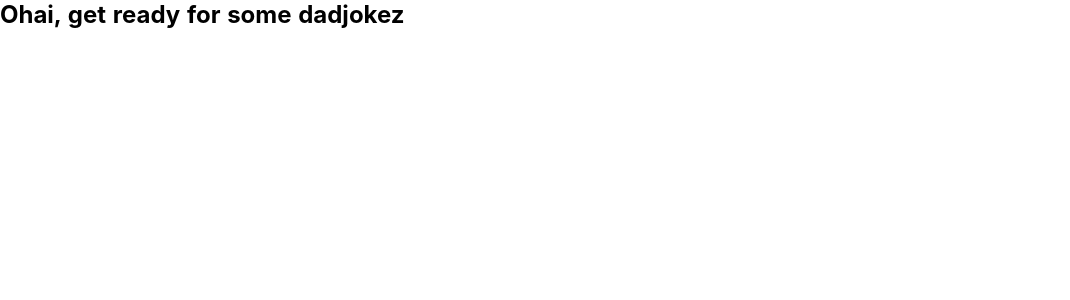
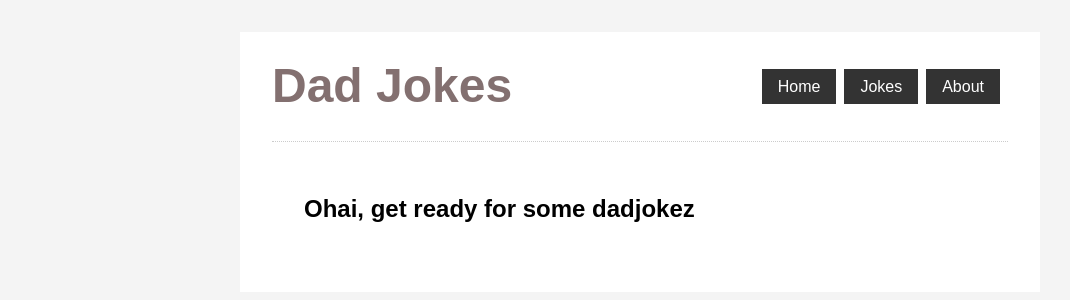
Before and after one commit to stefaleon/nuxt-dadjokes, a Nuxt app: page / in a window 1280 px wide. Shown: the top 300 px of the page, without its empty margins (0-1070 px from the left). Built offline with nearby package versions, Linux system fonts and the light colour scheme.

Commit message:
AppHeader and styling

```diff
--- /dev/null
+++ b/components/AppHeader.vue
@@ -0,0 +1,50 @@
+<template>
+  <header class="header">
+    <h1 class="title">Dad Jokes</h1>
+    <ul>
+      <li>
+        <nuxt-link to="/">Home</nuxt-link>
+      </li>
+      <li>
+        <nuxt-link to="/jokes">Jokes</nuxt-link>
+      </li>
+      <li>
+        <nuxt-link to="/about">About</nuxt-link>
+      </li>
+    </ul>
+  </header>
+</template>
+
+<script>
+export default {
+  name: "AppHeader"
+};
+</script>
+
+<style>
+.header {
+  display: flex;
+  justify-content: space-between;
+  align-items: center;
+  margin-bottom: 1rem;
+  padding-bottom: 1rem;
+  border-bottom: 1px dotted #ccc;
+}
+
+.header .title {
+  font-size: 3rem;
+  color: rgb(131, 112, 112);
+}
+
+.header ul {
+  display: flex;
+}
+
+.header a {
+  display: inline-block;
+  background: #333;
+  color: #fff;
+  padding: 0.3rem 1rem;
+  margin-right: 0.5rem;
+}
+</style>
--- a/layouts/default.vue
+++ b/layouts/default.vue
@@ -1,55 +1,46 @@
 <template>
-  <div>
+  <div class="container">
+    <AppHeader />
     <nuxt />
   </div>
 </template>
 
+<script>
+import AppHeader from "../components/AppHeader";
+
+export default {
+  components: { AppHeader }
+};
+</script>
+
 <style>
-html {
-  font-family: 'Source Sans Pro', -apple-system, BlinkMacSystemFont, 'Segoe UI',
-    Roboto, 'Helvetica Neue', Arial, sans-serif;
-  font-size: 16px;
-  word-spacing: 1px;
-  -ms-text-size-adjust: 100%;
-  -webkit-text-size-adjust: 100%;
-  -moz-osx-font-smoothing: grayscale;
-  -webkit-font-smoothing: antialiased;
+* {
   box-sizing: border-box;
+  margin: 0;
+  padding: 0;
 }
 
-*,
-*:before,
-*:after {
-  box-sizing: border-box;
-  margin: 0;
+body {
+  font-family: Arial, Helvetica, sans-serif;
+  font-size: 1rem;
+  line-height: 1.6;
+  background: #f4f4f4;
 }
 
-.button--green {
-  display: inline-block;
-  border-radius: 4px;
-  border: 1px solid #3b8070;
-  color: #3b8070;
+a {
+  color: #666;
   text-decoration: none;
-  padding: 10px 30px;
 }
 
-.button--green:hover {
-  color: #fff;
-  background-color: #3b8070;
+ul {
+  list-style: none;
 }
 
-.button--grey {
-  display: inline-block;
-  border-radius: 4px;
-  border: 1px solid #35495e;
-  color: #35495e;
-  text-decoration: none;
-  padding: 10px 30px;
-  margin-left: 15px;
-}
-
-.button--grey:hover {
-  color: #fff;
-  background-color: #35495e;
+.container {
+  max-width: 800px;
+  margin: 2rem auto;
+  overflow: hidden;
+  padding: 1rem 2rem;
+  background: #fff;
 }
 </style>
```
